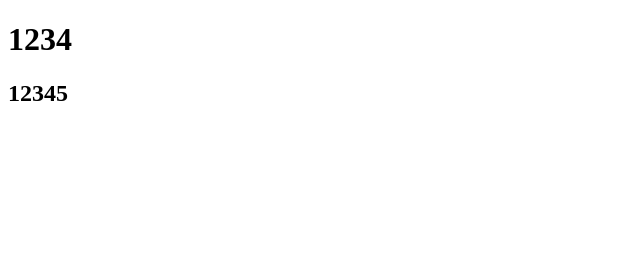
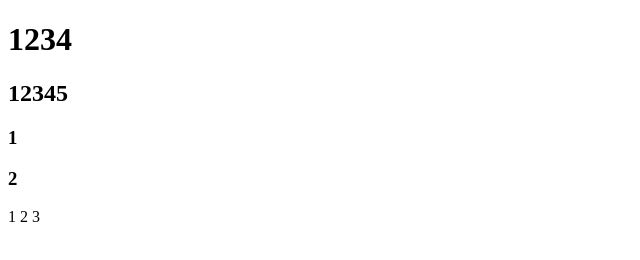
Before and after one commit to cuizhoucheng/A9527, a plain HTML site: page index.html in a window 1280 px wide. Shown: the full height of the page, 0-640 px from the left. Drawn offline with Linux system fonts and the light colour scheme.

Commit message:
分支one提交

```diff
--- a/index.html
+++ b/index.html
@@ -10,6 +10,11 @@
 <body>
     <h1>1234</h1>
     <h2>12345</h2>
+    <h3>1</h3>
+    <h3>2</h3>
+    <span>1</span>
+    <span>2</span>
+    <span>3</span>
 </body>
 
 </html>
--- a/my.css
+++ b/my.css
@@ -2,6 +2,7 @@
 html {
     width: 100%;
     height: 100%;
+    background-color: aqua;
 }
 
 * {
```
